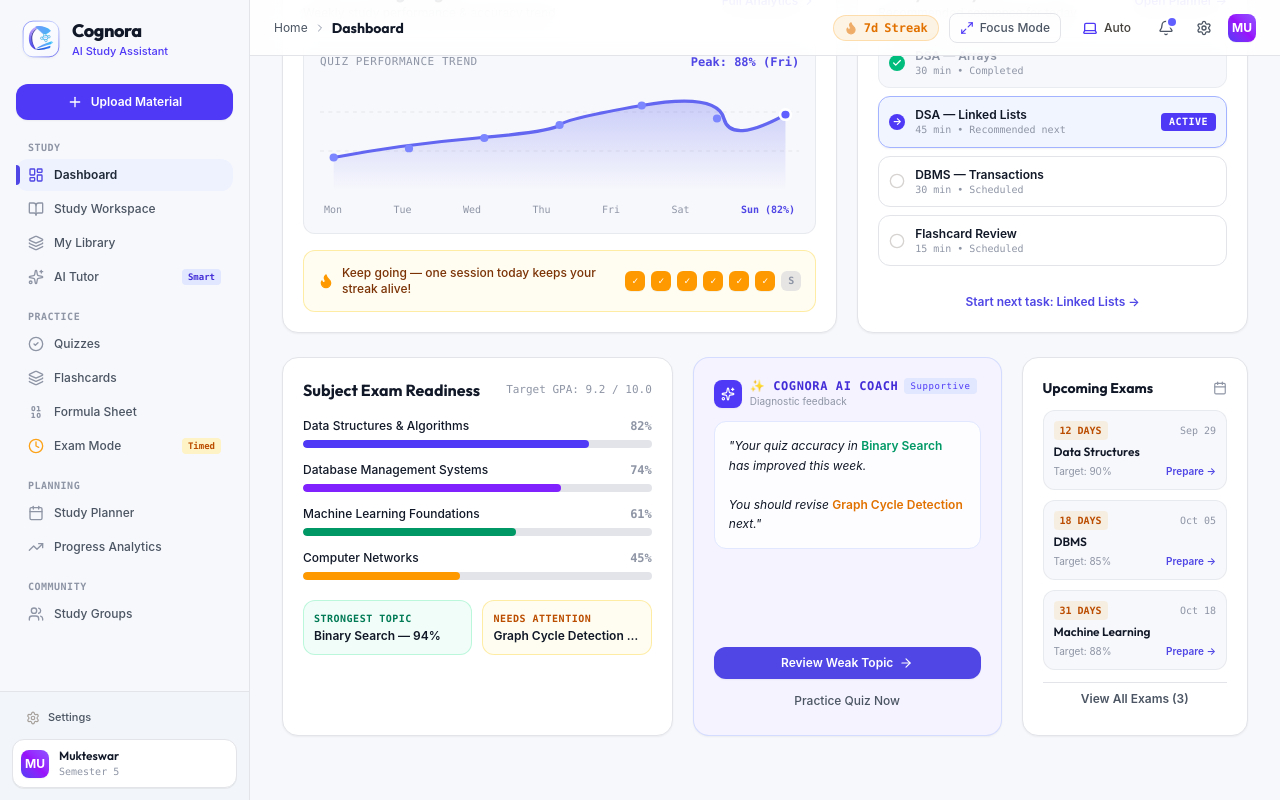
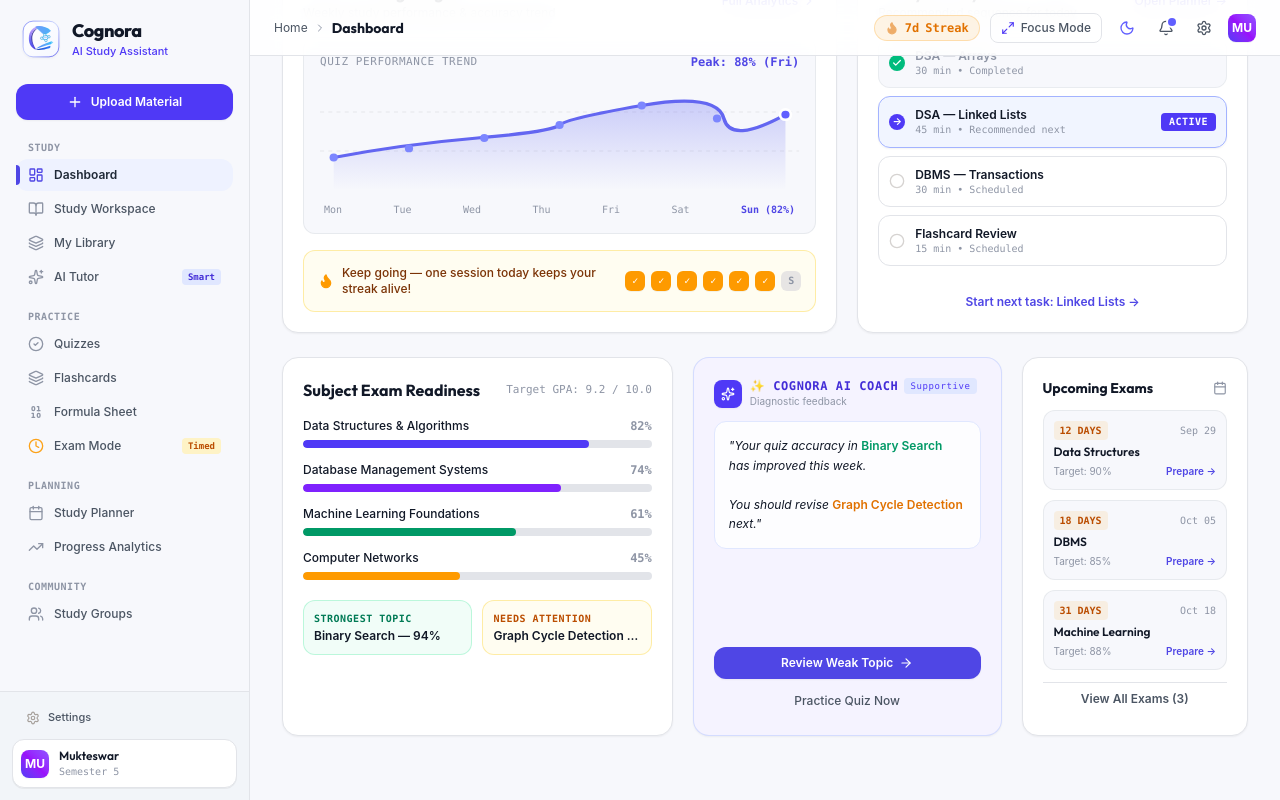
Before and after one commit to mukteshwar845/Cognora-AI-Study-Assistant, a React (Vite) app: page / in a window 1280 px wide. Both pictures are taken after a click on the button "Study Workspace". Shown: the part 937-1737 px from the top of the page. Built offline with nearby package versions, Linux system fonts and the light colour scheme.

Commit message:
refactor: replace theme dropdown with single icon toggle button

```diff
--- a/src/App.tsx
+++ b/src/App.tsx
@@ -383,9 +383,6 @@ export default function App() {
             user={user}
             darkMode={darkMode}
             onToggleDarkMode={handleToggleDarkMode}
-            themePreference={themePreference}
-            resolvedTheme={resolvedTheme}
-            onSelectThemePreference={setThemePreference}
           />
         )}
 
--- a/src/components/Navbar.tsx
+++ b/src/components/Navbar.tsx
@@ -138,25 +138,13 @@ export const Navbar: React.FC<NavbarProps> = ({
           </button>
         )}
 
-        {/* Theme Switcher Component (hidden on mobile, accessible via drawer/profile) */}
+        {/* Theme Toggle Button */}
         <div className="hidden sm:block">
-          {onSelectThemePreference ? (
-            <ThemeSwitcher
-              preference={themePreference}
-              resolvedTheme={resolvedTheme}
-              onSelectPreference={onSelectThemePreference}
-              variant="dropdown"
-            />
-          ) : (
-            <button
-              onClick={onToggleDarkMode}
-              className="p-1.5 rounded-lg text-[#4B5563] hover:text-[#111827] dark:text-[#A8A8B3] dark:hover:text-white hover:bg-[#F1F3F8] dark:hover:bg-[#19191F] transition-colors"
-              title={darkMode ? 'Switch to Light' : 'Switch to Dark'}
-              aria-label="Toggle Theme"
-            >
-              {darkMode ? '🌙' : '☀️'}
-            </button>
-          )}
+          <ThemeSwitcher
+            preference={themePreference}
+            resolvedTheme={resolvedTheme}
+            onSelectPreference={onSelectThemePreference ?? (() => onToggleDarkMode())}
+          />
         </div>
 
         {/* Notifications */}
--- a/src/components/Sidebar.tsx
+++ b/src/components/Sidebar.tsx
@@ -15,8 +15,7 @@ import {
 } from 'lucide-react';
 import { UserProfile } from '../types';
 import { CognoraLogo } from './CognoraLogo';
-import { ThemeSwitcher } from './ThemeSwitcher';
-import { ThemePreference, ResolvedTheme } from '../lib/theme';
+
 
 interface SidebarProps {
   currentTab: string;
@@ -29,9 +28,6 @@ interface SidebarProps {
   user: UserProfile;
   darkMode: boolean;
   onToggleDarkMode: () => void;
-  themePreference?: ThemePreference;
-  resolvedTheme?: ResolvedTheme;
-  onSelectThemePreference?: (pref: ThemePreference) => void;
 }
 
 interface NavSection {
@@ -56,9 +52,6 @@ export const Sidebar: React.FC<SidebarProps> = ({
   user,
   darkMode,
   onToggleDarkMode,
-  themePreference = darkMode ? 'dark' : 'light',
-  resolvedTheme = darkMode ? 'dark' : 'light',
-  onSelectThemePreference
 }) => {
   const sections: NavSection[] = [
     {
--- a/src/components/ThemeSwitcher.tsx
+++ b/src/components/ThemeSwitcher.tsx
@@ -1,5 +1,5 @@
-import React, { useState, useRef, useEffect } from 'react';
-import { Sun, Moon, Laptop, Check } from 'lucide-react';
+import React from 'react';
+import { Sun, Moon } from 'lucide-react';
 import { ThemePreference, ResolvedTheme } from '../lib/theme';
 
 interface ThemeSwitcherProps {
@@ -11,164 +11,29 @@ interface ThemeSwitcherProps {
 }
 
 export const ThemeSwitcher: React.FC<ThemeSwitcherProps> = ({
-  preference,
   resolvedTheme,
   onSelectPreference,
-  variant = 'dropdown',
   className = ''
 }) => {
-  const [isOpen, setIsOpen] = useState(false);
-  const containerRef = useRef<HTMLDivElement>(null);
+  const isDark = resolvedTheme === 'dark';
 
-  // Close dropdown on outside click
-  useEffect(() => {
-    if (!isOpen) return;
-    const handleClickOutside = (e: MouseEvent) => {
-      if (containerRef.current && !containerRef.current.contains(e.target as Node)) {
-        setIsOpen(false);
-      }
-    };
-    document.addEventListener('mousedown', handleClickOutside);
-    return () => document.removeEventListener('mousedown', handleClickOutside);
-  }, [isOpen]);
-
-  // Keyboard shortcut: Esc to close
-  useEffect(() => {
-    if (!isOpen) return;
-    const handleKeyDown = (e: KeyboardEvent) => {
-      if (e.key === 'Escape') setIsOpen(false);
-    };
-    window.addEventListener('keydown', handleKeyDown);
-    return () => window.removeEventListener('keydown', handleKeyDown);
-  }, [isOpen]);
-
-  const options: { id: ThemePreference; label: string; icon: React.ComponentType<{ className?: string }>; desc: string }[] = [
-    {
-      id: 'light',
-      label: 'Day Mode',
-      icon: Sun,
-      desc: 'Focused & clean daytime study'
-    },
-    {
-      id: 'dark',
-      label: 'Night Mode',
-      icon: Moon,
-      desc: 'Low-glare, calm nighttime study'
-    },
-    {
-      id: 'system',
-      label: 'System Sync',
-      icon: Laptop,
-      desc: 'Match device appearance'
-    }
-  ];
-
-  // 1. Segmented variant (Ideal for settings modal or profile)
-  if (variant === 'segmented') {
-    return (
-      <div className={`p-1 rounded-xl bg-stone-100 dark:bg-[#19191F] border border-stone-200/80 dark:border-white/[0.08] flex items-center gap-1 ${className}`}>
-        {options.map((opt) => {
-          const Icon = opt.icon;
-          const isActive = preference === opt.id;
-          return (
-            <button
-              key={opt.id}
-              type="button"
-              onClick={() => onSelectPreference(opt.id)}
-              className={`flex-1 py-1.5 px-3 rounded-lg text-xs font-medium flex items-center justify-center gap-1.5 transition-all duration-200 ${
-                isActive
-                  ? 'bg-white dark:bg-[#202027] text-stone-900 dark:text-[#F5F5F7] shadow-xs font-semibold'
-                  : 'text-stone-500 dark:text-[#70707B] hover:text-stone-900 dark:hover:text-[#A8A8B3]'
-              }`}
-            >
-              <Icon className="w-3.5 h-3.5" />
-              <span>{opt.label.split(' ')[0]}</span>
-            </button>
-          );
-        })}
-      </div>
-    );
-  }
-
-  // 2. Dropdown variant (Ideal for Navbar & Header)
-  const CurrentIcon = preference === 'system' ? Laptop : resolvedTheme === 'dark' ? Moon : Sun;
+  const handleToggle = () => {
+    onSelectPreference(isDark ? 'light' : 'dark');
+  };
 
   return (
-    <div ref={containerRef} className={`relative inline-block ${className}`}>
-      {/* Trigger Button */}
-      <button
-        type="button"
-        onClick={() => setIsOpen((prev) => !prev)}
-        className="p-1.5 sm:px-2.5 sm:py-1.5 rounded-lg text-stone-600 dark:text-[#A8A8B3] hover:text-stone-900 dark:hover:text-white hover:bg-stone-100/80 dark:hover:bg-[#19191F] border border-transparent hover:border-stone-200/80 dark:hover:border-white/[0.06] transition-all flex items-center gap-1.5 text-xs font-medium"
-        title={`Theme: ${preference === 'system' ? 'System (' + resolvedTheme + ')' : preference}`}
-        aria-label="Select theme mode"
-        aria-expanded={isOpen}
-      >
-        <CurrentIcon className="w-4 h-4 text-indigo-600 dark:text-indigo-400 transition-transform duration-200" />
-        <span className="hidden xl:inline text-stone-700 dark:text-[#A8A8B3] capitalize">
-          {preference === 'system' ? 'Auto' : preference}
-        </span>
-      </button>
-
-      {/* Floating Theme Menu */}
-      {isOpen && (
-        <div
-          className="absolute right-0 mt-2 w-56 p-1.5 rounded-2xl bg-white dark:bg-[#131318] border border-stone-200/90 dark:border-white/[0.1] shadow-lg dark:shadow-[0_8px_30px_rgba(0,0,0,0.6)] z-50 animate-in fade-in zoom-in-95 duration-150"
-          role="menu"
-        >
-          <div className="px-3 py-2 text-[10px] font-bold uppercase tracking-wider text-stone-400 dark:text-[#70707B] font-mono border-b border-stone-100 dark:border-white/[0.06] mb-1">
-            Cognora Appearance
-          </div>
-
-          <div className="space-y-0.5">
-            {options.map((opt) => {
-              const Icon = opt.icon;
-              const isSelected = preference === opt.id;
-              return (
-                <button
-                  key={opt.id}
-                  type="button"
-                  onClick={() => {
-                    onSelectPreference(opt.id);
-                    setIsOpen(false);
-                  }}
-                  className={`w-full px-3 py-2 rounded-xl text-left flex items-start gap-2.5 transition-all duration-150 ${
-                    isSelected
-                      ? 'bg-indigo-50 dark:bg-indigo-500/10 text-indigo-700 dark:text-indigo-300 font-medium'
-                      : 'text-stone-700 dark:text-[#A8A8B3] hover:bg-stone-100/70 dark:hover:bg-[#19191F] hover:text-stone-900 dark:hover:text-[#F5F5F7]'
-                  }`}
-                  role="menuitem"
-                >
-                  <div className={`p-1 rounded-md shrink-0 mt-0.5 ${
-                    isSelected
-                      ? 'bg-indigo-100 dark:bg-indigo-500/20 text-indigo-600 dark:text-indigo-400'
-                      : 'bg-stone-100 dark:bg-[#19191F] text-stone-500 dark:text-[#70707B]'
-                  }`}>
-                    <Icon className="w-3.5 h-3.5" />
-                  </div>
-
-                  <div className="flex-1 min-w-0">
-                    <div className="text-xs font-semibold flex items-center justify-between">
-                      <span>{opt.label}</span>
-                      {isSelected && <Check className="w-3.5 h-3.5 text-indigo-600 dark:text-indigo-400" />}
-                    </div>
-                    <div className="text-[10px] text-stone-400 dark:text-[#70707B] truncate">
-                      {opt.desc}
-                    </div>
-                  </div>
-                </button>
-              );
-            })}
-          </div>
-
-          <div className="mt-1.5 pt-1.5 border-t border-stone-100 dark:border-white/[0.06] px-3 py-1 flex items-center justify-between text-[10px] text-stone-400 dark:text-[#70707B] font-mono">
-            <span>Currently:</span>
-            <span className="font-semibold text-indigo-600 dark:text-indigo-400 capitalize">
-              {resolvedTheme} learning
-            </span>
-          </div>
-        </div>
+    <button
+      type="button"
+      onClick={handleToggle}
+      title={isDark ? 'Switch to Light Mode' : 'Switch to Dark Mode'}
+      aria-label={isDark ? 'Switch to Light Mode' : 'Switch to Dark Mode'}
+      className={`p-1.5 rounded-lg text-stone-600 dark:text-[#A8A8B3] hover:text-stone-900 dark:hover:text-white hover:bg-stone-100/80 dark:hover:bg-[#19191F] border border-transparent hover:border-stone-200/80 dark:hover:border-white/[0.06] transition-all ${className}`}
+    >
+      {isDark ? (
+        <Sun className="w-4 h-4 text-amber-400" />
+      ) : (
+        <Moon className="w-4 h-4 text-indigo-500" />
       )}
-    </div>
+    </button>
   );
 };
```
